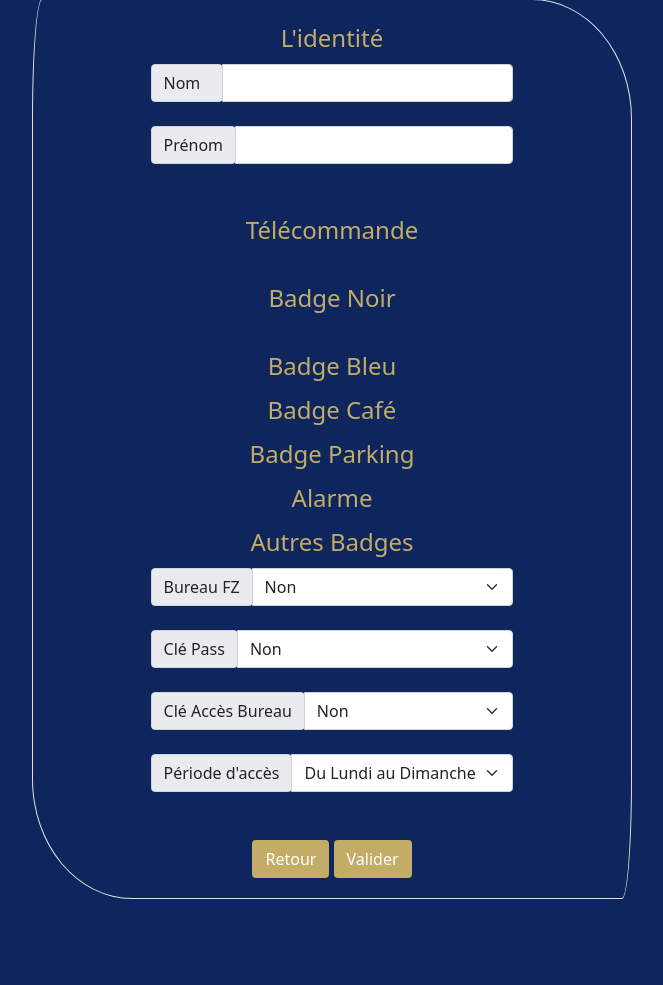
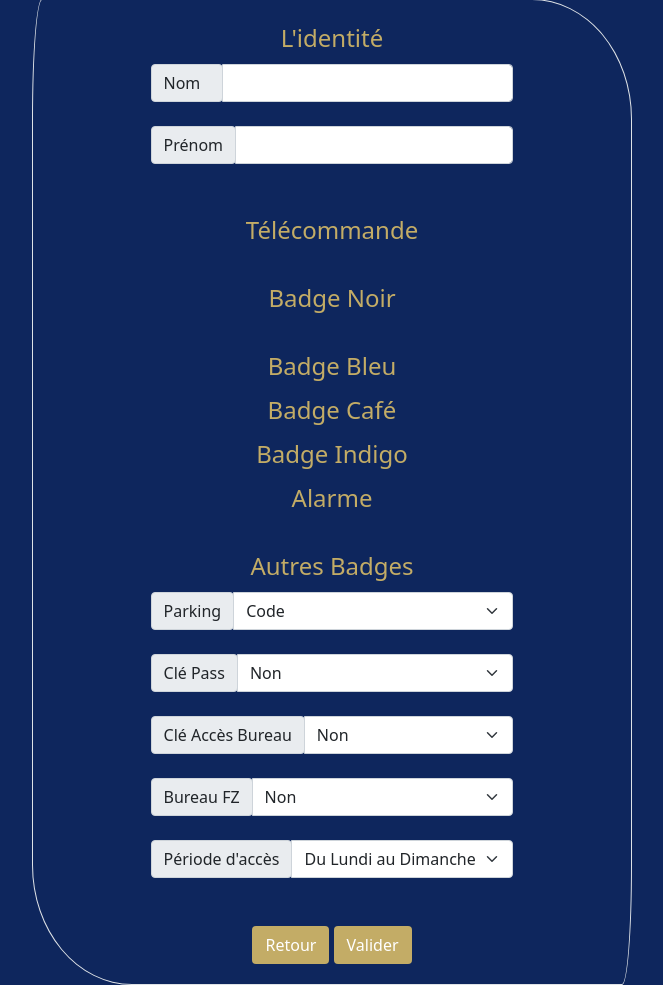
Before and after one commit to valocimestagiaire/AppliBadges, a PHP site: page /traitementModBadges.php in a window 1280 px wide. Shown: the part 225-1210 px from the top of the page, without its empty margins (308-971 px from the left). Before the commit the page ends 1124 px from the top, so only its background shows below. Run offline with PHP 8.4, Linux system fonts and the light colour scheme; a user stored in the database is signed in; data comes from the database, SQL or seed files in the repository; data that the repository does not hold is empty.

Commit message:
Différence Parking / Indigo

```diff
--- a/afficherBadges.php
+++ b/afficherBadges.php
@@ -49,9 +49,9 @@
 					foreach($queryBadgeCafe as $cafe){
 						echo"<tr><td class='nom'>".$id['Nom']."</td><td class='prenom'>".$id['Prénom']."</td><td>Café</td><td>".$cafe['Id_Café']."</td></tr>";
 					}
-					$queryBadgeParking = mysqli_query($connexion,"SELECT * FROM parking WHERE Id_Identité=".$id['Id_Identité']." AND Statut='$status'");
-					foreach($queryBadgeParking as $parking){
-						echo"<tr><td class='nom'>".$id['Nom']."</td><td class='prenom'>".$id['Prénom']."</td><td>Parking</td><td>".$parking['Id_Parking']."</td></tr>";
+					$queryBadgeIndigo = mysqli_query($connexion,"SELECT * FROM indigo WHERE Id_Identité=".$id['Id_Identité']." AND Statut='$status'");
+					foreach($queryBadgeIndigo as $indigo){
+						echo"<tr><td class='nom'>".$id['Nom']."</td><td class='prenom'>".$id['Prénom']."</td><td>Indigo</td><td>".$indigo['Id_Parking']."</td></tr>";
 					}
 					$queryBadgeAlarme = mysqli_query($connexion,"SELECT * FROM alarme WHERE Id_Identité=".$id['Id_Identité']." AND Statut='$status'");
 					foreach($queryBadgeAlarme as $alarme){
--- a/creationBadge.php
+++ b/creationBadge.php
@@ -32,7 +32,7 @@
 											<option value="badge_noir">Badge Noir</option>
 											<option value="badge_bleu">Badge Bleu</option>
 											<option value="cafe">Café</option>
-											<option value="parking">Parking</option>
+											<option value="indigo">Indigo</option>
 											<option value="alarme">Alarme</option>
 										</select>
 									</div>
--- a/traitementAjoutBadge.php
+++ b/traitementAjoutBadge.php
@@ -25,7 +25,7 @@
 			header("Location: accueil.php?erreur=idLong12");
 			exit(0);
 		}
-	}elseif($badge == "badge_noir" OR $badge == "badge_bleu" OR $badge == "parking"){
+	}elseif($badge == "badge_noir" OR $badge == "badge_bleu" OR $badge == "indigo"){
 		if(strlen($idBadge) > 10){
 			header("Location: accueil.php?erreur=idLong10");
 			exit(0);
--- a/traitementIdAjoutBadge.php
+++ b/traitementIdAjoutBadge.php
@@ -29,9 +29,9 @@
 		$typeId = "Id_Café";
 		$idBadge = $_POST['bCafe'];
 	}
-	elseif($typeBadge == "parking"){
+	elseif($typeBadge == "indigo"){
 		$typeId = "Id_Parking";
-		$idBadge = $_POST['parking'];
+		$idBadge = $_POST['indigo'];
 	}
 	else{
 		$typeId = "Id_Alarme";
--- a/traitementIdentite.php
+++ b/traitementIdentite.php
@@ -13,9 +13,10 @@
 	if(!empty($_POST['nom']) && !empty($_POST['prenom'])){
 		$nom = $_POST['nom'];
 		$prenom = $_POST['prenom'];
-		$fz = $_POST['FZ'];
+		$parking = $_POST['parking'];
 		$pass = $_POST['pass'];
 		$bureau = $_POST['bureau'];
+		$fz = $_POST['FZ'];
 		$periode = $_POST['periode'];
 
 		if(strlen($nom)>20 OR strlen($prenom)>20){
@@ -34,7 +35,7 @@
 		}
 
 
-		$queryIdentite = mysqli_query($connexion,"INSERT INTO identites (Nom,Prénom,Pass,Accès_Bureau,Bureau_FZ,Période) VALUES ('$nom','$prenom','$pass','$bureau','$fz','$periode')");
+		$queryIdentite = mysqli_query($connexion,"INSERT INTO identites (Nom,Prénom,Parking,Pass,Accès_Bureau,Bureau_FZ,Période) VALUES ('$nom','$prenom','$parking','$pass','$bureau','$fz','$periode')");
 
 		header("Location: accueil.php");
 		mysqli_close($connexion);
--- a/traitementModBadges.php
+++ b/traitementModBadges.php
@@ -23,7 +23,7 @@
 				$querySuppNoir = mysqli_query($connexion,"UPDATE badge_noir SET Id_Identité=NULL,Statut='RENDU' WHERE Id_Identité='$id'");
 				$querySuppBleu = mysqli_query($connexion,"UPDATE badge_bleu SET Id_Identité=NULL,Statut='RENDU' WHERE Id_Identité='$id'");
 				$querySuppCafe = mysqli_query($connexion,"UPDATE cafe SET Id_Identité=NULL,Statut='RENDU' WHERE Id_Identité='$id'");
-				$querySuppParking = mysqli_query($connexion,"UPDATE parking SET Id_Identité=NULL,Statut='RENDU' WHERE Id_Identité='$id'");
+				$querySuppIndigo = mysqli_query($connexion,"UPDATE indigo SET Id_Identité=NULL,Statut='RENDU' WHERE Id_Identité='$id'");
 				$querySuppAlarme = mysqli_query($connexion,"UPDATE alarme SET Id_Identité=NULL,Statut='RENDU' WHERE Id_Identité='$id'");
 				$querySuppressionId = mysqli_query($connexion,"DELETE FROM identites WHERE Id_Identité='$id'");
 				header("Location: accueil.php");
@@ -131,7 +131,7 @@
 												</div>
 												</br>";
 										}
-										$queryBadges = mysqli_query($connexion,"SELECT * FROM parking WHERE Id_Identité='$id'");
+										$queryBadges = mysqli_query($connexion,"SELECT * FROM indigo WHERE Id_Identité='$id'");
 										foreach($queryBadges as $badges){
 											$id_B = $badges['Id_Parking'];
 											echo "
@@ -139,12 +139,12 @@
 													<div class='input-group input-groupe-sm'>
 														<div class='input-group-prepend col-md'>
 															<div class='input-group-text'>
-																<input class='checkbox' type='checkbox' name='parking[]' value='$id_B' aria-label='Checkbox for following text input'>
-																<label for='parking'>$id_B</label>
+																<input class='checkbox' type='checkbox' name='indigo[]' value='$id_B' aria-label='Checkbox for following text input'>
+																<label for='indigo'>$id_B</label>
 															</div>
 														</div>
 														<div class='input-group-append col-md'>
-															<span class='input-group-text'>Parking</span>
+															<span class='input-group-text'>Indigo</span>
 														</div>
 														<div class='input-group-append col-md'>
 															<span class='input-group-text'>".$badges['Statut']."</span>
@@ -208,27 +208,27 @@
 									<div class="form-group">
 										<div class="row">
 											<div class="form-check">
-												<input class="form-check-input" type="radio" name="radioBadge" value="telecommande" id="flexRadioDefault1" onchange="afficheForm('tele','noir','bleu','cafe','parking','alarme')" checked>
+												<input class="form-check-input" type="radio" name="radioBadge" value="telecommande" id="flexRadioDefault1" onchange="afficheForm('tele','noir','bleu','cafe','indigo','alarme')" checked>
 												<label class="form-check-label" for="flexRadioDefault1">Télécommande</label>
 											</div>
 											<div class="form-check">
-												<input class="form-check-input" type="radio" name="radioBadge" value="badge_noir" id="flexRadioDefault2" onchange="afficheForm('noir','tele','bleu','cafe','parking','alarme')">
+												<input class="form-check-input" type="radio" name="radioBadge" value="badge_noir" id="flexRadioDefault2" onchange="afficheForm('noir','tele','bleu','cafe','indigo','alarme')">
 												<label class="form-check-label" for="flexRadioDefault2">Badge Noir</label>
 											</div>
 											<div class="form-check">
-												<input class="form-check-input" type="radio" name="radioBadge" value="badge_bleu" id="flexRadioDefault3" onchange="afficheForm('bleu','tele','noir','cafe','parking','alarme')">
+												<input class="form-check-input" type="radio" name="radioBadge" value="badge_bleu" id="flexRadioDefault3" onchange="afficheForm('bleu','tele','noir','cafe','indigo','alarme')">
 												<label class="form-check-label" for="flexRadioDefault3">Badge Bleu</label>
 											</div>
 											<div class="form-check">
-												<input class="form-check-input" type="radio" name="radioBadge" value="cafe" id="flexRadioDefault4" onchange="afficheForm('cafe','tele','noir','bleu','parking','alarme')">
+												<input class="form-check-input" type="radio" name="radioBadge" value="cafe" id="flexRadioDefault4" onchange="afficheForm('cafe','tele','noir','bleu','indigo','alarme')">
 												<label class="form-check-label" for="flexRadioDefault4">Café</label>
 											</div>
 											<div class="form-check">
-												<input class="form-check-input" type="radio" name="radioBadge" value="parking" id="flexRadioDefault5" onchange="afficheForm('parking','tele','noir','bleu','cafe','alarme')">
-												<label class="form-check-label" for="flexRadioDefault4">Parking</label>
+												<input class="form-check-input" type="radio" name="radioBadge" value="indigo" id="flexRadioDefault5" onchange="afficheForm('indigo','tele','noir','bleu','cafe','alarme')">
+												<label class="form-check-label" for="flexRadioDefault4">Indigo</label>
 											</div>
 											<div class="form-check">
-												<input class="form-check-input" type="radio" name="radioBadge" value="alarme" id="flexRadioDefault6" onchange="afficheForm('alarme','tele','noir','bleu','cafe','parking')">
+												<input class="form-check-input" type="radio" name="radioBadge" value="alarme" id="flexRadioDefault6" onchange="afficheForm('alarme','tele','noir','bleu','cafe','indigo')">
 												<label class="form-check-label" for="flexRadioDefault4">Alarme</label>
 											</div>
 										</div>
@@ -293,16 +293,16 @@
 												</select>
 											</div>
 										</div>
-										<div class="row cacher" id="parking">
+										<div class="row cacher" id="indigo">
 											<div class="input-group input-groupe-sm">
 												<div class="input-group-prepend">
-													<span class="input-group-text" id="basic-addon1">Le badge Parking</span>
+													<span class="input-group-text" id="basic-addon1">Le badge Indigo</span>
 												</div>
-												<select class="form-select" name="parking">
+												<select class="form-select" name="indigo">
 													<?php
-														$queryBadgesDispos = mysqli_query($connexion,"SELECT * FROM parking WHERE Id_Identité IS NULL");
-														foreach($queryBadgesDispos as $parking){
-															echo "<option value=".$parking['Id_Parking'].">".$parking['Id_Parking']."</option>";
+														$queryBadgesDispos = mysqli_query($connexion,"SELECT * FROM indigo WHERE Id_Identité IS NULL");
+														foreach($queryBadgesDispos as $indigo){
+															echo "<option value=".$indigo['Id_Parking'].">".$indigo['Id_Parking']."</option>";
 														}
 													?>
 												</select>
@@ -477,19 +477,19 @@
 							</div>
 							</br>
 							<div class="form-group">
-								<legend>Badge Parking</legend>
+								<legend>Badge Indigo</legend>
 
 								<?php
-									$queryRecupStatutParking = mysqli_query($connexion,"SELECT * FROM parking WHERE Id_Identité=".$id);
+									$queryRecupStatutIndigo = mysqli_query($connexion,"SELECT * FROM indigo WHERE Id_Identité=".$id);
 
-									foreach($queryRecupStatutParking as $badge){
+									foreach($queryRecupStatutIndigo as $badge){
 									echo "
 									<div class='input-group input-groupe-sm'>
-										<input class='form-control' type='text' id='id_parking' name='id_parking[]' value=".$badge['Id_Parking']." readonly='readonly'/>
+										<input class='form-control' type='text' id='id_indigo' name='id_indigo[]' value=".$badge['Id_Parking']." readonly='readonly'/>
 										<div class='input-group-prepend'>
 											<span class='input-group-text' id='basic-addon1'>Statut</span>
 										</div>
-										<select class='form-select' name='parking[]' aria-label='Default select example'>";
+										<select class='form-select' name='indigo[]' aria-label='Default select example'>";
 										StatutModBadges($badge['Statut']);
 										echo"
 										</select>
@@ -522,21 +522,28 @@
 									</br>";
 									}
 								?>
+								</br>
 							</div>
-							</br></br>
+							</br>
 							<legend>Autres Badges</legend>
 							<div class="form-group">
 								<div class="input-group input-groupe-sm">
 									<div class="input-group-prepend">
-										<span class="input-group-text" id="basic-addon1">Bureau FZ</span>
+										<span class="input-group-text" id="basic-addon1">Parking</span>
 									</div>
-									<select class="form-select" name="FZ" aria-label="Default select example">
-										<?php if($user_choisi['Bureau_FZ'] == "OUI"){ ?>
+									<select class="form-select" name="parking" aria-label="Default select example">
+										<?php if($user_choisi['Parking'] == "OUI"){ ?>
 											<option selected value="OUI">Oui</option>
 											<option value="NON">Non</option>
+											<option value="CODE">Code</option>
+										<?php }elseif($user_choisi['Parking'] == "NON"){ ?>
+											<option value="OUI">Oui</option>
+											<option selected value="NON">Non</option>
+											<option value="CODE">Code</option>
 										<?php }else{ ?>
 											<option value="OUI">Oui</option>
-											<option selected value="NON">Non</option>
+											<option value="NON">Non</option>
+											<option selected value="CODE">Code</option>
 										<?php } ?>
 									</select>
 								</div>
@@ -562,6 +569,21 @@
 									</div>
 									<select class="form-select" name="bureau" aria-label="Default select example">
 										<?php if($user_choisi['Accès_Bureau'] == "OUI"){ ?>
+											<option selected value="OUI">Oui</option>
+											<option value="NON">Non</option>
+										<?php }else{ ?>
+											<option value="OUI">Oui</option>
+											<option selected value="NON">Non</option>
+										<?php } ?>
+									</select>
+								</div>
+								</br>
+								<div class="input-group input-groupe-sm">
+									<div class="input-group-prepend">
+										<span class="input-group-text" id="basic-addon1">Bureau FZ</span>
+									</div>
+									<select class="form-select" name="FZ" aria-label="Default select example">
+										<?php if($user_choisi['Bureau_FZ'] == "OUI"){ ?>
 											<option selected value="OUI">Oui</option>
 											<option value="NON">Non</option>
 										<?php }else{ ?>
--- a/traitementRecherche.php
+++ b/traitementRecherche.php
@@ -73,14 +73,14 @@
 					}
 				}
 
-				$queryIdBadgeP = mysqli_query($connexion,"SELECT * FROM parking LEFT JOIN identites ON parking.Id_Identité=identites.Id_Identité WHERE Id_Parking LIKE '%$id%'");
+				$queryIdBadgeP = mysqli_query($connexion,"SELECT * FROM indigo LEFT JOIN identites ON indigo.Id_Identité=identites.Id_Identité WHERE Id_Parking LIKE '%$id%'");
 				if($nb_lignes = mysqli_num_rows($queryIdBadgeP) > 0){
 					foreach($queryIdBadgeP as $badgeP){
 						if(!isset($badgeP['Nom'])){
 							$badgeP['Nom'] = "Non Attribué";
 							$badgeP['Prénom'] = "Non Attribué";
 						}
-						echo"<tr><td>".$badgeP['Nom']."</td><td>".$badgeP['Prénom']."</td><td>Badge Parking</td><td>".$badgeP['Id_Parking']."</td><td>".$badgeP['Statut']."</td></tr>";
+						echo"<tr><td>".$badgeP['Nom']."</td><td>".$badgeP['Prénom']."</td><td>Badge Indigo</td><td>".$badgeP['Id_Parking']."</td><td>".$badgeP['Statut']."</td></tr>";
 					}
 				}
 
--- a/traitementSuppBadge.php
+++ b/traitementSuppBadge.php
@@ -35,9 +35,9 @@
 		}
 	}
 
-	if(isset($_POST['parking'])){
-		foreach($_POST['parking'] as $parking){
-			$query = mysqli_query($connexion,"UPDATE parking SET Id_Identité = NULL, Statut = 'RENDU' WHERE Id_Identité = '$id' AND Id_Parking = '$parking'");
+	if(isset($_POST['indigo'])){
+		foreach($_POST['indigo'] as $indigo){
+			$query = mysqli_query($connexion,"UPDATE indigo SET Id_Identité = NULL, Statut = 'RENDU' WHERE Id_Identité = '$id' AND Id_Parking = '$indigo'");
 		}
 	}
 
```
Also changed, not shown: accueil.php (+5 -4 lines), badges.php (+4 -3 lines), creationIdentite.php (+13 -2 lines), traitementModificationBadgeId.php (+6 -5 lines), 1 other file.
